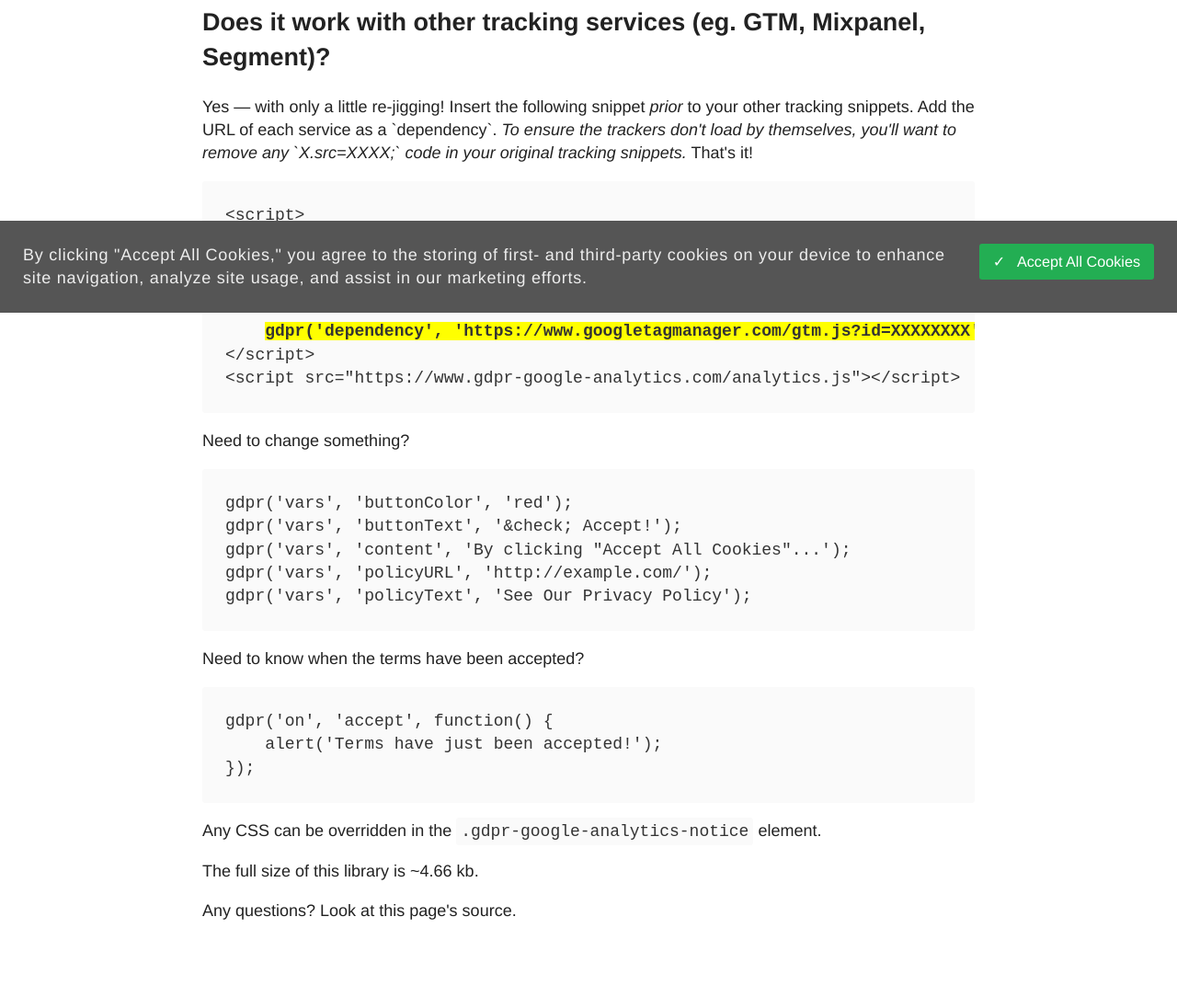
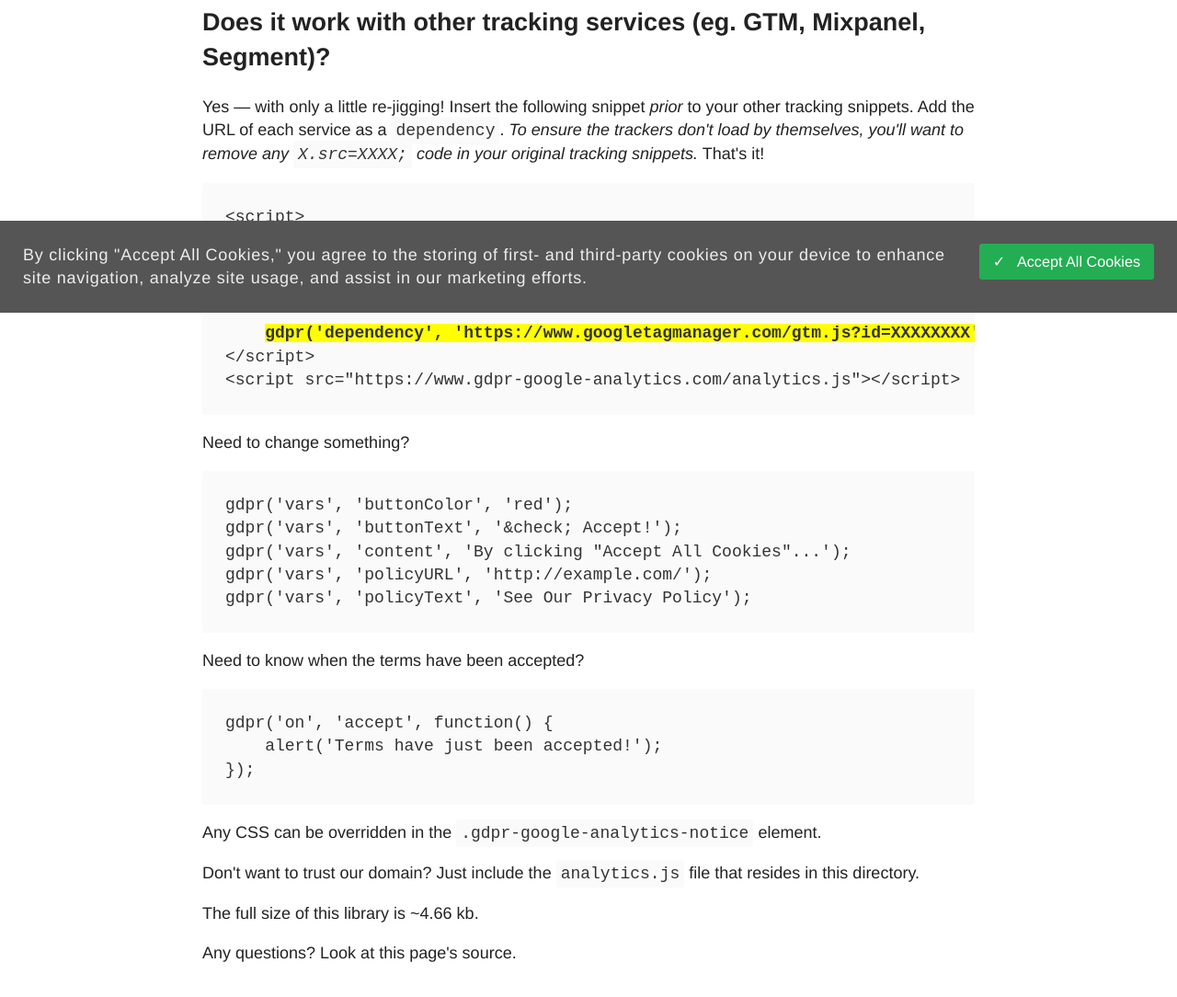
Before and after one commit to dallasread/gdpr-google-analytics, a website: page index.html in a window 1280 px wide. Shown: the part 460-1544 px from the top of the page at 92% size. Drawn offline with Linux system fonts and the light colour scheme.

Commit message:
Update README.md

```diff
--- a/index.html
+++ b/index.html
@@ -77,8 +77,8 @@ ga('send', 'pageview');</pre>
         <h2>Does it work with other tracking services (eg. GTM, Mixpanel, Segment)?</h2>
 
         <p>
-            Yes &mdash; with only a little re-jigging! Insert the following snippet <em>prior</em> to your other tracking snippets. Add the URL of each service as a `dependency`.
-            <em>To ensure the trackers don't load by themselves, you'll want to remove any `X.src=XXXX;` code in your original tracking snippets.</em> That's it!
+            Yes &mdash; with only a little re-jigging! Insert the following snippet <em>prior</em> to your other tracking snippets. Add the URL of each service as a <code>dependency</code>.
+            <em>To ensure the trackers don't load by themselves, you'll want to remove any <code>X.src=XXXX;</code> code in your original tracking snippets.</em> That's it!
         </p>
 
         <pre>&lt;script&gt;
@@ -106,6 +106,8 @@ gdpr('vars', 'policyText', 'See Our Privacy Policy');</pre>
 
         <p>Any CSS can be overridden in the <code>.gdpr-google-analytics-notice</code> element.</p>
 
+        <p>Don't want to trust our domain? Just include the <code>analytics.js</code> file that resides in this directory.</p>
+
         <p>The full size of this library is ~4.66 kb.</p>
 
         <p>Any questions? Look at this page's source.</p>
```
Also changed, not shown: README.md.
